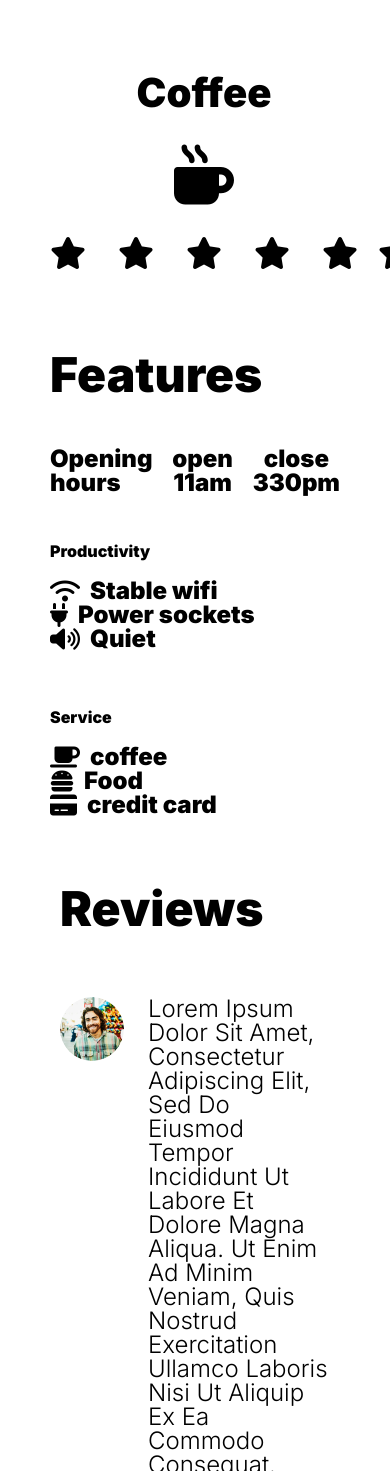
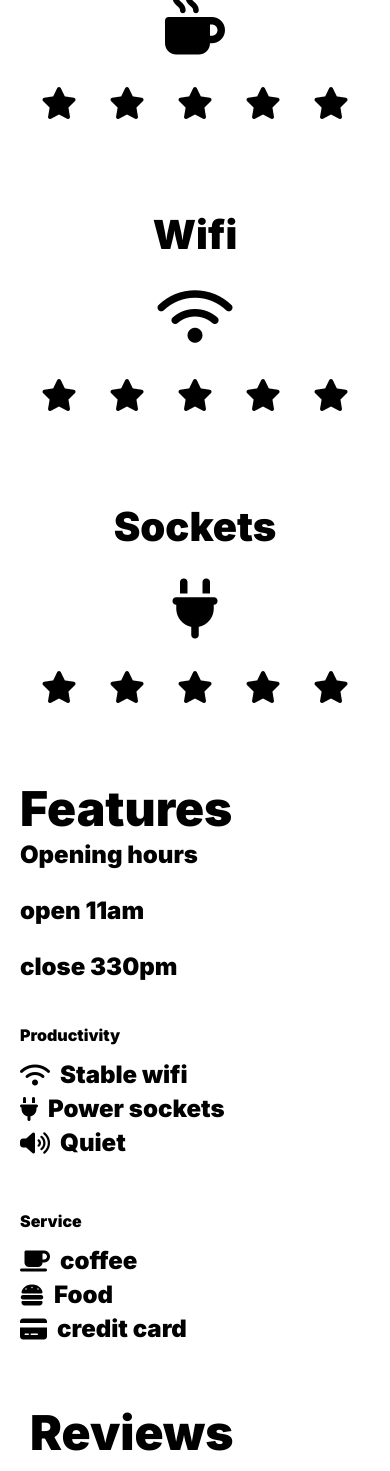
Before and after one commit to pedro092692/coffee_and_wife, a Flask app: page /coffee/1 in a window 390 px wide; the page is wider, and only the part inside the window is pictured. Shown: the part 2037-3508 px from the top of that part. Run offline with Flask 3, Linux system fonts and the light colour scheme; parts of the project's set-up code (start-up, migrations or seed data) failed here and were passed over; some libraries are stand-ins or nearby versions.

Commit message:
add mobile styles on coffee page

```diff
--- a/static/css/coffee-style.css
+++ b/static/css/coffee-style.css
@@ -85,6 +85,12 @@
     text-align: center;
 }
 
+.features .features-container{
+    display: flex;
+    flex-direction: column;
+    gap: 10px;
+}
+
 .features .productivity{
     display: flex;
     flex-direction: column;
@@ -155,3 +161,28 @@
     border-radius: 10px;
     cursor: pointer;
 }
+
+/* media queries */
+@media screen and (max-width: 1150px){
+    .main-content-coffee{
+        padding: 40px 10px;
+    }
+    .main-content-coffee .coffee-rating{
+        flex-direction: column;
+    }
+    .features .features-container div{
+        width: auto;
+        flex-direction: column;
+        gap: 32px;
+    }
+
+    .features .features-container .hour{
+        flex-direction: column;
+        align-items: start;
+    }
+
+    .features .productivity .container{
+        gap: 10px;
+    }
+
+}
--- a/static/css/coffee.css
+++ b/static/css/coffee.css
@@ -30,3 +30,12 @@
     z-index: 3;
     padding: 40px;
 }
+
+
+/* media queries */
+
+@media screen and (max-width: 500px){
+    .coffee-hero h1{
+        padding: 40px 10px;
+    }
+}
--- a/templates/coffee/content.html
+++ b/templates/coffee/content.html
@@ -54,12 +54,14 @@
     </div>
 <!--    features-->
     <div class="features">
+        <div class="features-container">
             <h2>Features</h2>
     <!--        opening hours-->
             <div class="hour">
                 <h3>Opening hours</h3>
                 <p class="open">open 11am</p>
                 <p class="open">close 330pm</p>
+            </div>
         </div>
 <!--        productivity-->
         <div class="productivity">
```
Lines whose indentation alone changed are shown as unchanged.
